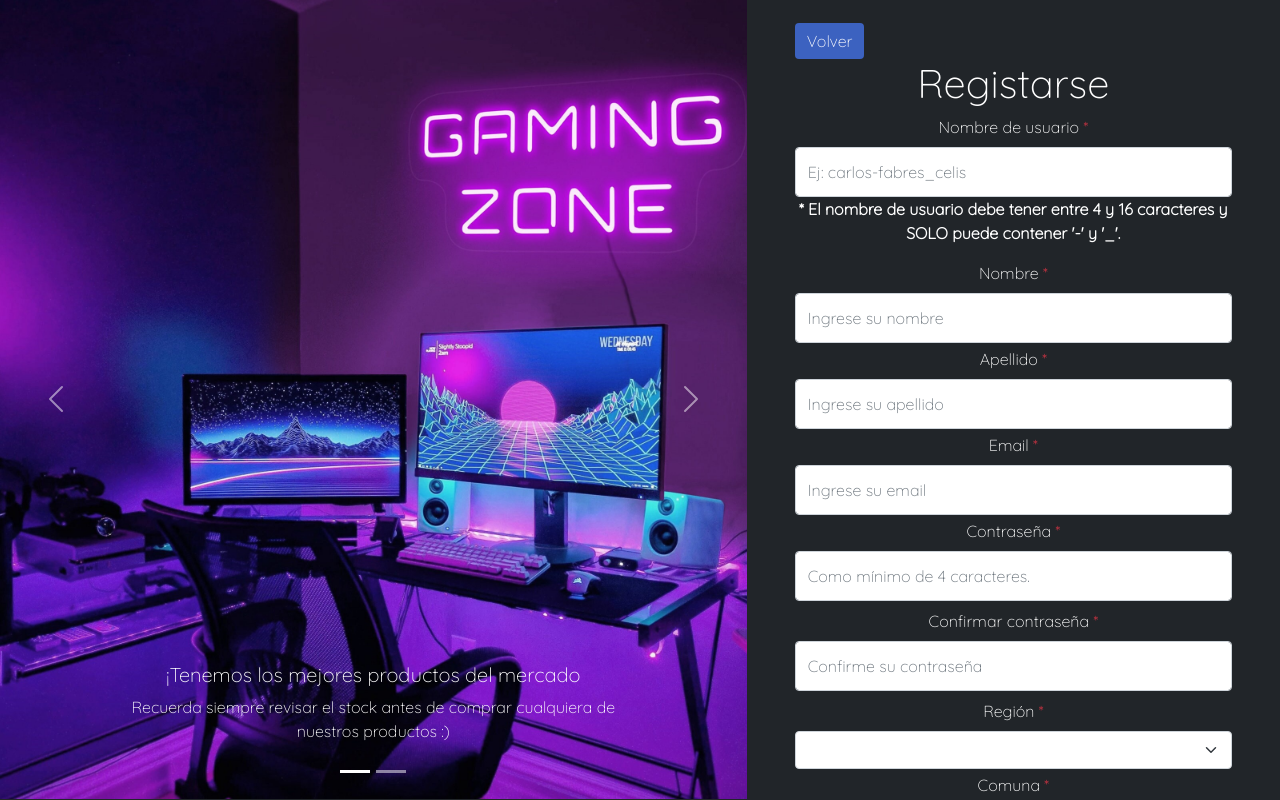
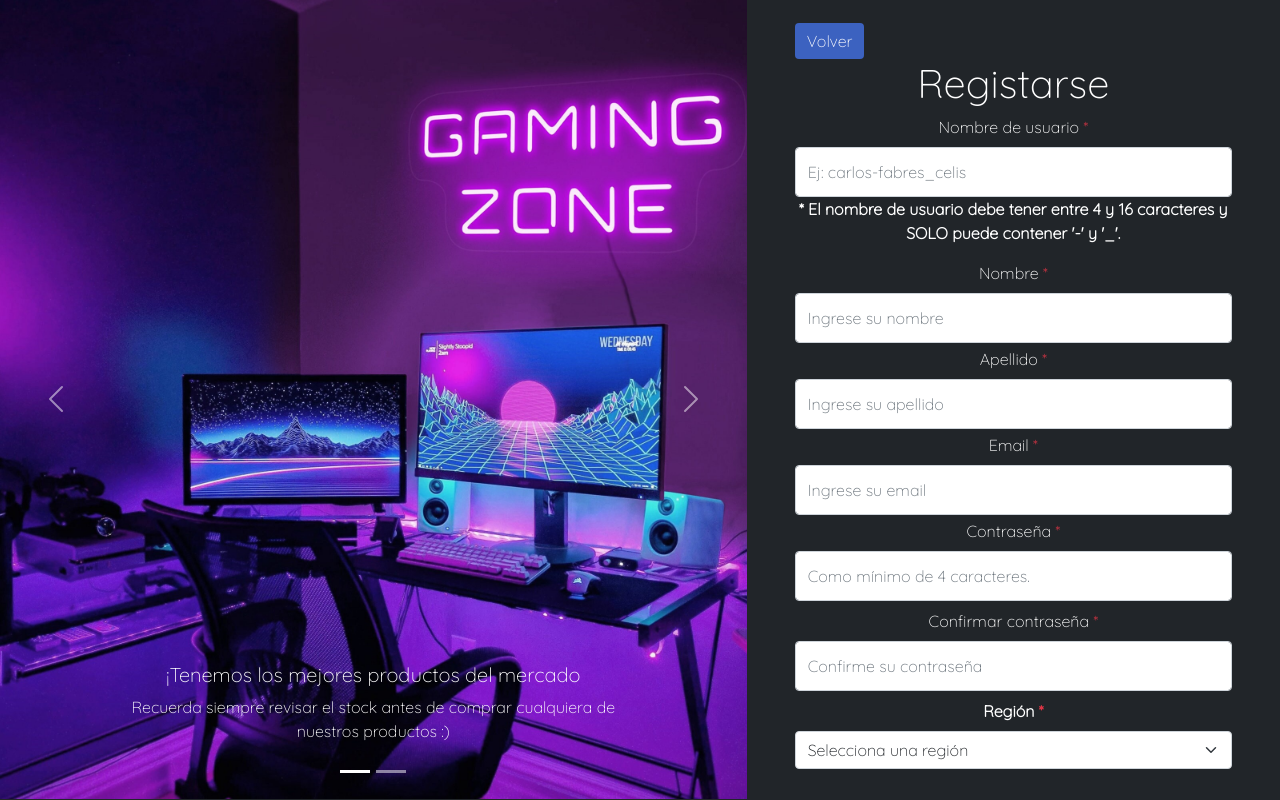
Before and after one commit to FelipeSalin/e3_Marjorie_Requena_Felipe_Salinas_Tomas_Toledo_S7, a Django app: template Inicio/templates/Inicio/registrarse.html in a window 1280 px wide. Shown: the part 87-887 px from the top of the page. Run offline with Django 3.2, Linux system fonts and the light colour scheme; the template is opened without the code that fills it, so the values that code supplies are empty; some libraries are stand-ins or nearby versions.

Commit message:
registrar

```diff
--- a/Inicio/templates/Inicio/registrarse.html
+++ b/Inicio/templates/Inicio/registrarse.html
@@ -178,12 +178,16 @@
                           <input type="password" class="form-control bg-dark-x mb-2" name="contra2" placeholder="Confirme su contraseña" id="contra2">
                         </div>
                         <div class="mb-1">
-                          <label for="exampleInputPassword1" class="form-label font-weight-bold" >Región<span class="text-danger"> *</span></label>
-                          <select class="form-select" aria-label="Disabled select example" name="region" id ="region" required>
-                                {% for x in regiones_m %}
-                                <option selected>Selecciona una región</option>
-                                <option value="{{ x.idRegion }}">{{ x.nombreReg }}</option>
-                             {% endfor %}
+                          <label for="region" class="form-label fw-bold">Región <span class="text-danger">*</span></label>
+                          <select class="form-select" name="region" id="region" required>
+                            <option value="" selected disabled>Selecciona una región</option>
+                            {% for x in regiones_m %}
+                            <option value="{{ x.idRegion }}">{{ x.nombreReg }}</option>
+                            {% endfor %}
+                          </select>
+                        </div>
+
+
 
 
                           </select>
```
